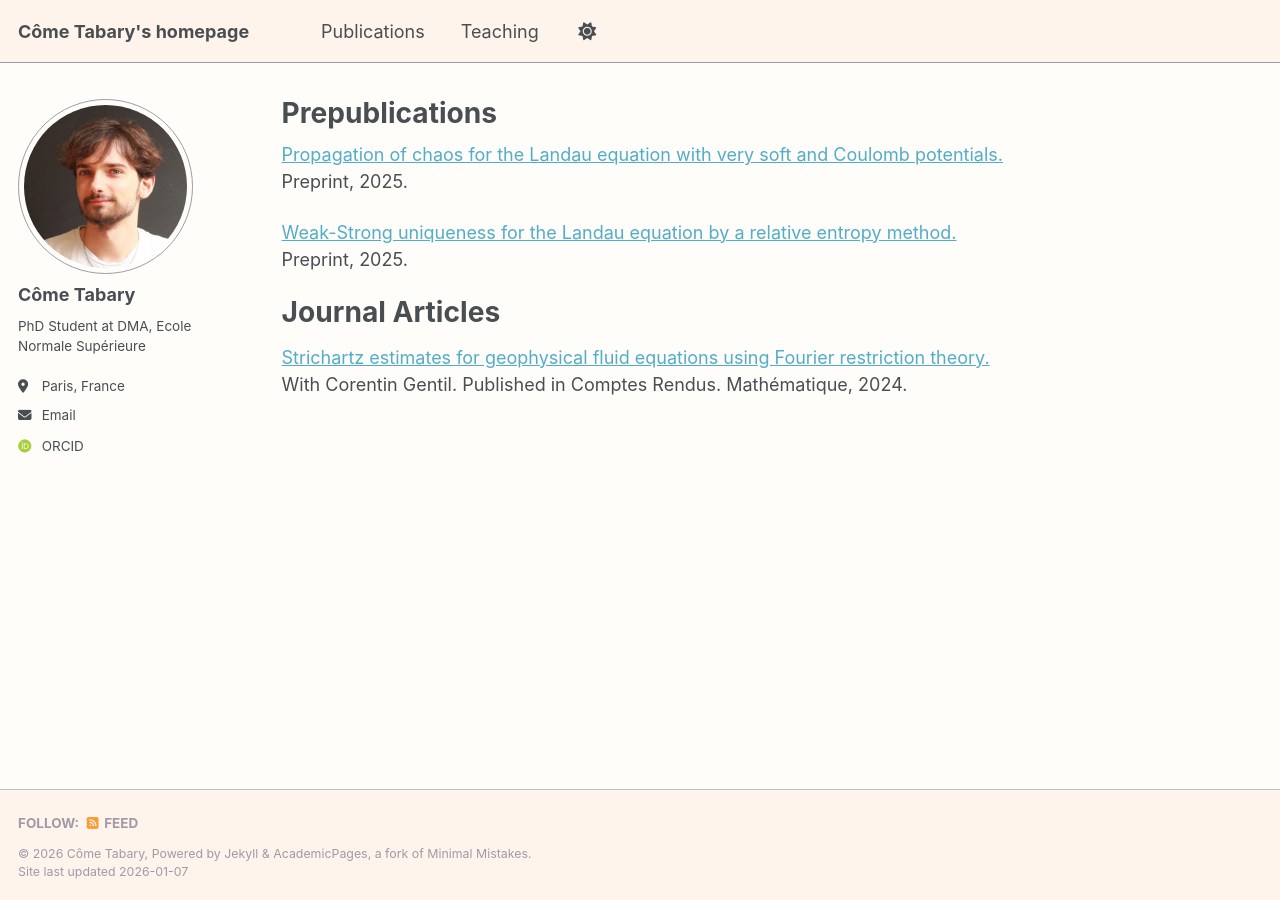
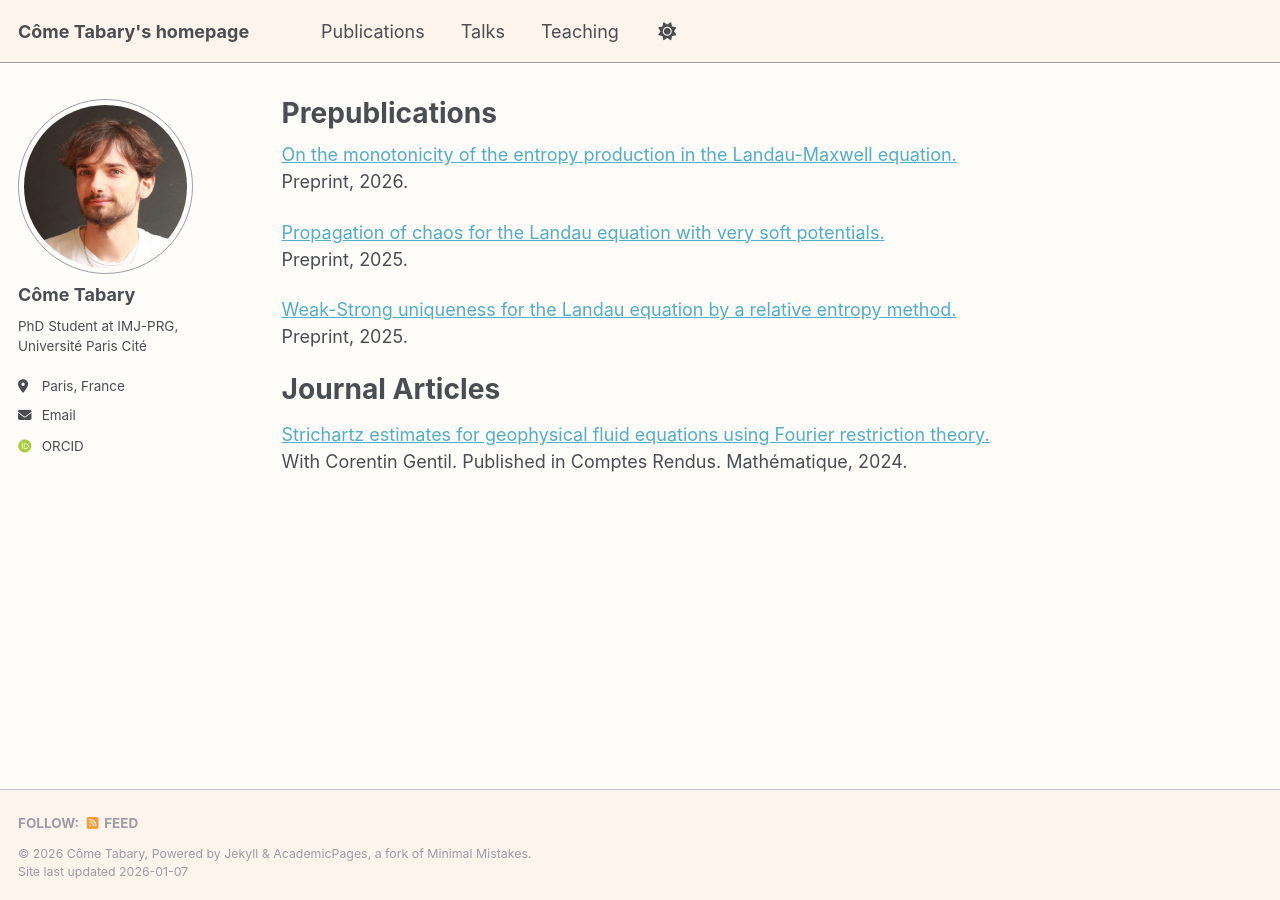
Before and after one commit to c-tabary/c-tabary.github.io, a Jekyll site: the page built from _pages/publications.md, in a window 1280 px wide. Built offline with Jekyll 4.4.1, drawn with Linux system fonts in a browser that asks for light colours; some web fonts are replaced.

Commit message:
talks and update to imj

```diff
--- a/_config.yml
+++ b/_config.yml
@@ -25,10 +25,10 @@ author:
   avatar           : "profile.jpg"
   name             : "Côme Tabary"
   pronouns         : # example: "she/her"
-  bio              : "PhD Student at DMA, Ecole Normale Supérieure"
+  bio              : "PhD Student at IMJ-PRG, Université Paris Cité"
   location         : "Paris, France"
   uri              : # URL
-  email            : "tabary at imj-prg dot fr"
+  email            : "come dot tabary at imj-prg dot fr"
 
   # Academic websites
   academia         : # URL
@@ -280,7 +280,7 @@ defaults:
       path: ""
       type: talks
     values:
-      layout: talk
+      layout: single
       author_profile: true
       share: true
 
--- a/_data/navigation.yml
+++ b/_data/navigation.yml
@@ -11,8 +11,8 @@ main:
   - title: "Publications"
     url: /publications/
 
-  #- title: "Talks"
-  #  url: /talks/
+  - title: "Talks"
+    url: /talks/
 
   - title: "Teaching"
     url: /teaching/
--- a/_pages/publications.md
+++ b/_pages/publications.md
@@ -5,7 +5,11 @@ title: 'Prepublications'
 redirect_from:
   - "/publication/"
 ---
-[Propagation of chaos for the Landau equation with very soft and Coulomb potentials.](https://arxiv.org/pdf/2506.15795)
+[On the monotonicity of the entropy production in the Landau-Maxwell equation.](https://arxiv.org/pdf/2601.03107)
+\
+Preprint, 2026.
+
+[Propagation of chaos for the Landau equation with very soft potentials.](https://arxiv.org/pdf/2506.15795)
 \
 Preprint, 2025.
 
```
Also changed, not shown: _pages/about.md (+1 -1 lines), _pages/talks.md (added, +14 -0 lines).
